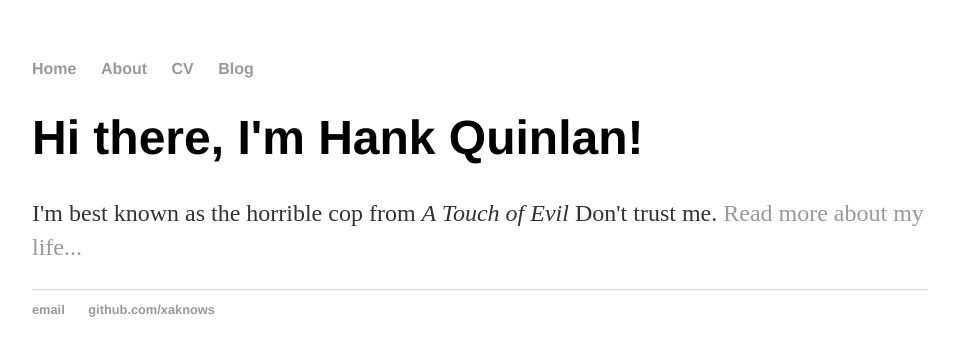
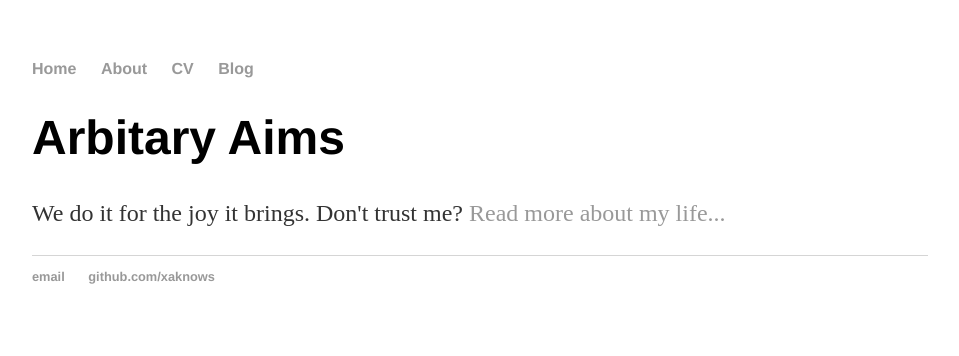
Before and after one commit to xaknows/arbitraryaims, a Jekyll site: the page built from index.html, in a window 1280 px wide. Shown: the top 356 px of the page, without its empty margins (160-1119 px from the left). Built offline with Jekyll 4.4.1, drawn with Linux system fonts in a browser that asks for light colours.

Commit message:
Update index.html

```diff
--- a/index.html
+++ b/index.html
@@ -3,6 +3,6 @@ layout: default
 title: Arbitrary Aims
 ---
 <div class="blurb">
-	<h1>Hi there, I'm Hank Quinlan!</h1>
-	<p>I'm best known as the horrible cop from <em>A Touch of Evil</em> Don't trust me. <a href="/about">Read more about my life...</a></p>
+	<h1>Arbitary Aims</h1>
+	<p>We do it for the joy it brings.</em> Don't trust me? <a href="/about">Read more about my life...</a></p>
 </div><!-- /.blurb -->
```
